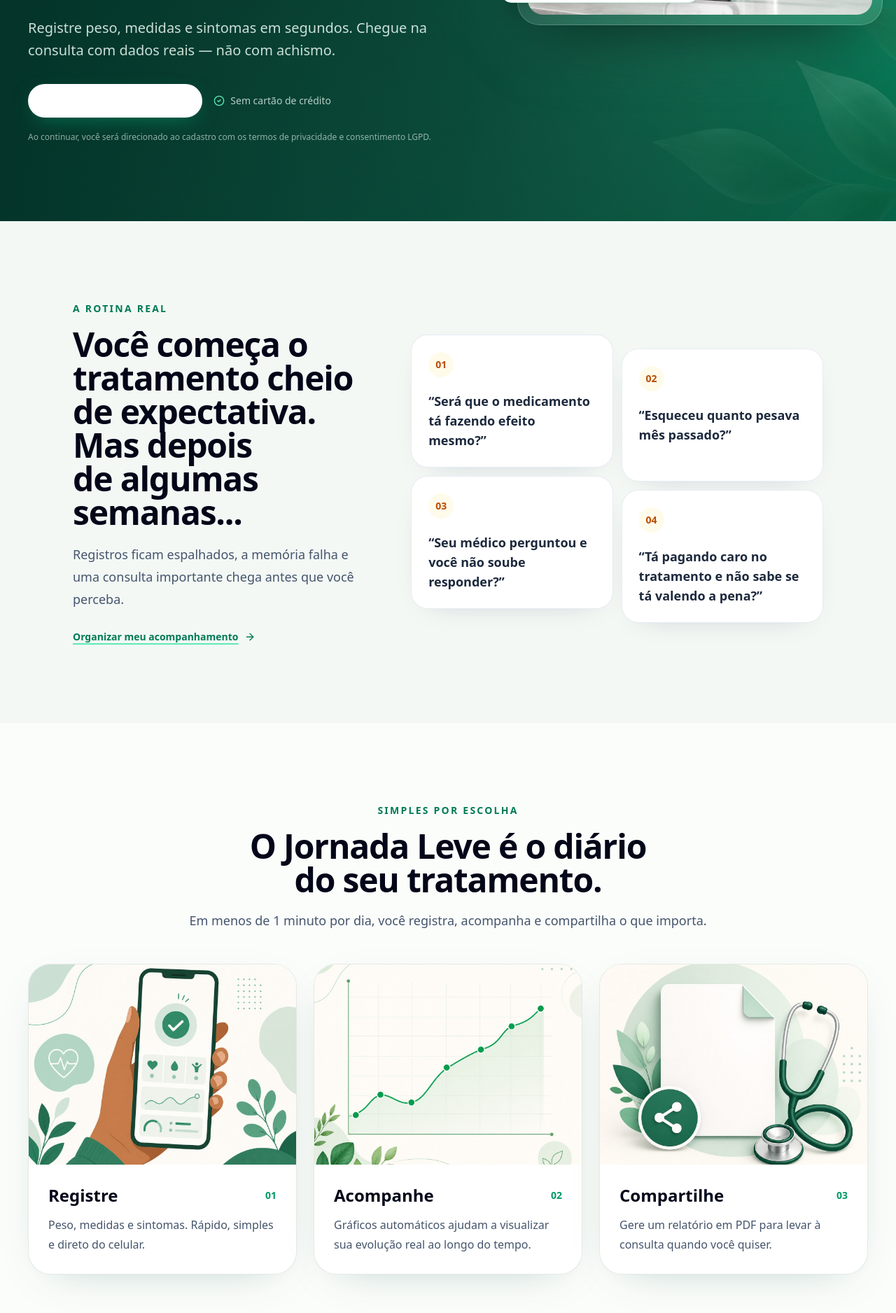
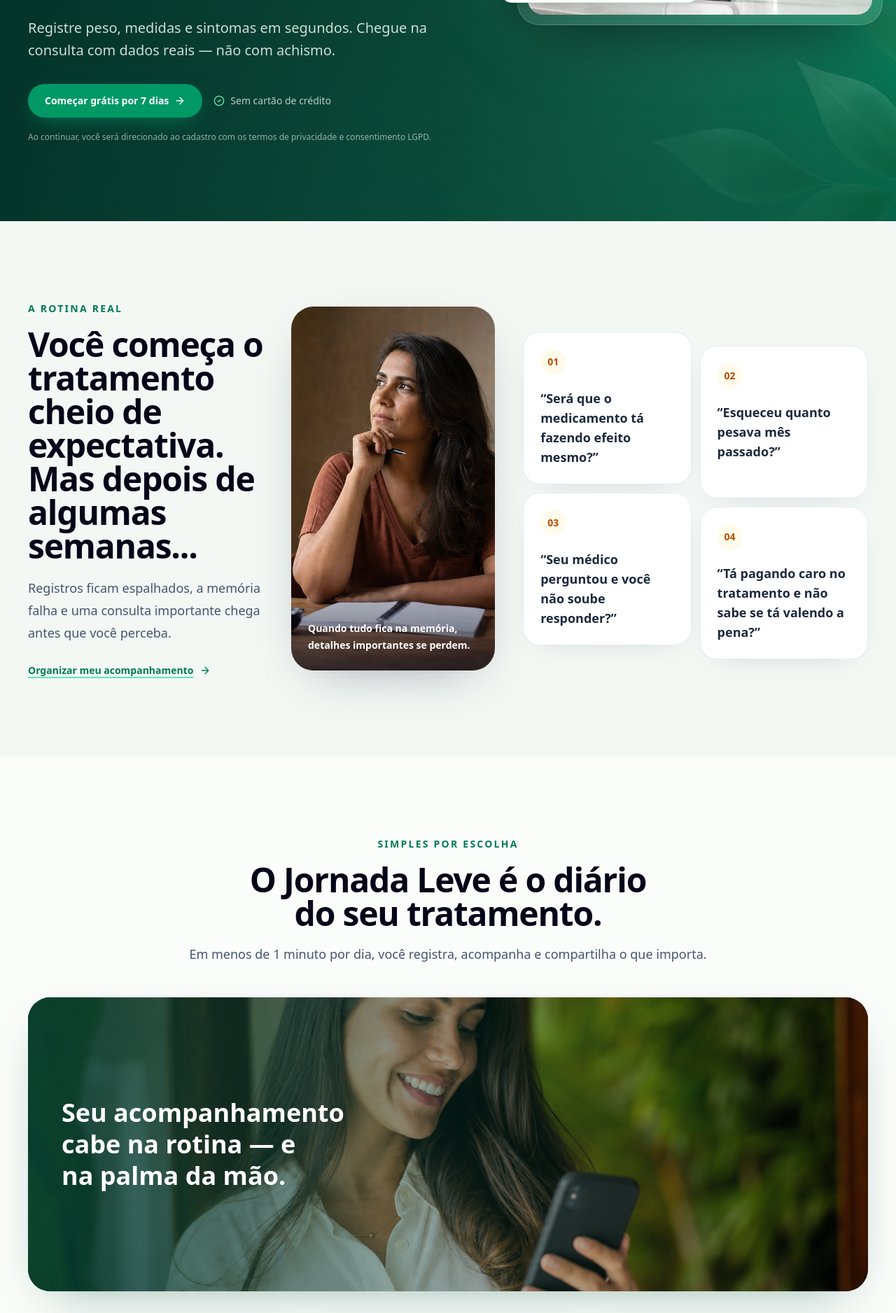
Before and after one commit to EduardoKainan/jornada-leve-saas, a Next.js app in the folder apps/web/: page / in a window 1280 px wide. Shown: the part 600-2476 px from the top of the page at 70% size. Built offline with nearby package versions, Linux system fonts and the light colour scheme; no server answers.

Commit message:
fix: Botões verdes e fotos de mulheres na landing page

```diff
--- a/apps/web/src/app/page.tsx
+++ b/apps/web/src/app/page.tsx
@@ -199,12 +199,12 @@ export default function LandingPage() {
             </a>
           </nav>
           <div className="flex items-center gap-3">
-            <Link href="/entrar" className="hidden text-sm font-semibold text-white transition hover:text-emerald-100 sm:block">
+            <Link href="/entrar" className="hidden min-h-10 items-center rounded-full border border-white/50 px-4 text-sm font-semibold text-white transition hover:border-white hover:bg-white/10 sm:inline-flex">
               Entrar
             </Link>
             <Link
               href="/cadastro"
-              className="inline-flex min-h-10 items-center rounded-full bg-white px-4 text-sm font-bold text-emerald-800 transition hover:bg-emerald-50 focus-visible:outline-none focus-visible:ring-2 focus-visible:ring-white"
+              className="inline-flex min-h-10 items-center rounded-full bg-emerald-600 px-4 text-sm font-bold text-white shadow-[0_8px_24px_-10px_rgba(5,150,105,.8)] transition hover:bg-emerald-500 focus-visible:outline-none focus-visible:ring-2 focus-visible:ring-emerald-300 focus-visible:ring-offset-2 focus-visible:ring-offset-[#063d32]"
             >
               Testar grátis
             </Link>
@@ -237,7 +237,7 @@ export default function LandingPage() {
                 Registre peso, medidas e sintomas em segundos. Chegue na consulta com dados reais — não com achismo.
               </p>
               <div className="mt-8 flex flex-col items-start gap-4 sm:flex-row sm:items-center">
-                <Link href="/cadastro" className={`${primaryButton} bg-white text-emerald-800 hover:bg-emerald-50`}>
+                <Link href="/cadastro" className={primaryButton}>
                   Começar grátis por 7 dias
                   <ArrowRight className="size-4 transition-transform group-hover:translate-x-1" aria-hidden="true" />
                 </Link>
@@ -278,7 +278,7 @@ export default function LandingPage() {
         </section>
 
         <section className="bg-[#f3f8f5] py-20 sm:py-28" aria-labelledby="problema-title">
-          <div className="mx-auto grid max-w-6xl gap-12 px-5 sm:px-8 lg:grid-cols-[.85fr_1.15fr] lg:items-center lg:px-10">
+          <div className="mx-auto grid max-w-7xl gap-10 px-5 sm:px-8 lg:grid-cols-[.75fr_.65fr_1.1fr] lg:items-center lg:px-10">
             <div>
               <span className="text-sm font-bold uppercase tracking-[.16em] text-emerald-700">A rotina real</span>
               <h2 id="problema-title" className="mt-4 text-balance text-3xl font-bold tracking-tight sm:text-4xl lg:text-5xl">
@@ -292,7 +292,20 @@ export default function LandingPage() {
                 <ArrowRight className="size-4" aria-hidden="true" />
               </Link>
             </div>
-            <div className="grid gap-3 sm:grid-cols-2">
+            <figure className="relative min-h-[360px] overflow-hidden rounded-[2rem] shadow-[0_24px_70px_-35px_rgba(15,23,42,.45)] sm:min-h-[440px] lg:min-h-[520px]">
+              <Image
+                src="/landing/foto-mulher-pensativa.jpg"
+                alt="Mulher brasileira refletindo enquanto organiza anotações sobre seu tratamento"
+                fill
+                loading="lazy"
+                sizes="(max-width: 1024px) 92vw, 28vw"
+                className="object-cover"
+              />
+              <div className="absolute inset-x-0 bottom-0 bg-gradient-to-t from-slate-950/75 to-transparent p-6 pt-20 text-white">
+                <figcaption className="text-sm font-semibold leading-6">Quando tudo fica na memória, detalhes importantes se perdem.</figcaption>
+              </div>
+            </figure>
+            <div className="grid gap-3 sm:grid-cols-2 lg:grid-cols-1 xl:grid-cols-2">
               {[
                 'Será que o medicamento tá fazendo efeito mesmo?',
                 'Esqueceu quanto pesava mês passado?',
@@ -317,7 +330,21 @@ export default function LandingPage() {
               </h2>
               <p className="mt-5 text-lg text-slate-600">Em menos de 1 minuto por dia, você registra, acompanha e compartilha o que importa.</p>
             </div>
-            <div className="mt-12 grid gap-6 md:grid-cols-3">
+            <figure className="relative mt-12 min-h-[320px] overflow-hidden rounded-[2rem] bg-emerald-950 shadow-[0_24px_70px_-35px_rgba(6,78,59,.5)] sm:min-h-[420px]">
+              <Image
+                src="/landing/foto-mulher-satisfeita.jpg"
+                alt="Mulher brasileira feliz usando o celular para acompanhar seu tratamento"
+                fill
+                loading="lazy"
+                sizes="(max-width: 1280px) 92vw, 1200px"
+                className="object-cover object-center"
+              />
+              <div className="absolute inset-0 bg-gradient-to-r from-[#063d32]/90 via-[#063d32]/35 to-transparent" />
+              <figcaption className="absolute inset-y-0 left-0 flex max-w-lg items-center p-7 text-white sm:p-12">
+                <span className="text-balance text-2xl font-bold leading-tight sm:text-4xl">Seu acompanhamento cabe na rotina — e na palma da mão.</span>
+              </figcaption>
+            </figure>
+            <div className="mt-8 grid gap-6 md:grid-cols-3">
               {[
                 { image: '/landing/ilustracao-registre.jpg', alt: 'Mão segurando celular com check-in', step: '01', title: 'Registre', text: 'Peso, medidas e sintomas. Rápido, simples e direto do celular.' },
                 { image: '/landing/ilustracao-acompanhe.jpg', alt: 'Gráfico de linha com pontos de evolução', step: '02', title: 'Acompanhe', text: 'Gráficos automáticos ajudam a visualizar sua evolução real ao longo do tempo.' },
@@ -454,7 +481,21 @@ export default function LandingPage() {
                 Milhares de pacientes já usam o Jornada Leve pra acompanhar seu tratamento.
               </h2>
             </div>
-            <div className="mt-12 grid gap-6 md:grid-cols-3">
+            <div className="mt-12 grid gap-6 sm:grid-cols-2 lg:grid-cols-4">
+              <figure className="relative min-h-[360px] overflow-hidden rounded-[2rem] bg-emerald-950 shadow-[0_18px_60px_-35px_rgba(6,78,59,.45)] sm:min-h-0">
+                <Image
+                  src="/landing/foto-mulher-satisfeita.jpg"
+                  alt="Mulher brasileira satisfeita consultando seus registros no celular"
+                  fill
+                  loading="lazy"
+                  sizes="(max-width: 640px) 92vw, (max-width: 1024px) 46vw, 25vw"
+                  className="object-cover object-center"
+                />
+                <div className="absolute inset-0 bg-gradient-to-t from-[#063d32]/90 via-transparent to-transparent" />
+                <figcaption className="absolute inset-x-0 bottom-0 p-7 text-sm font-semibold leading-6 text-white">
+                  Mais clareza para acompanhar cada etapa da sua jornada.
+                </figcaption>
+              </figure>
               {testimonials.map((item) => (
                 <figure key={item.name} className="relative rounded-[2rem] border border-slate-200 bg-white p-7 shadow-[0_18px_60px_-40px_rgba(15,23,42,.35)]">
                   <Quote className="size-9 text-emerald-200" aria-hidden="true" />
@@ -562,7 +603,7 @@ export default function LandingPage() {
               <span className="mx-auto grid size-14 place-items-center rounded-2xl bg-white/10 text-emerald-200 backdrop-blur-sm"><LineChart className="size-7" aria-hidden="true" /></span>
               <h2 id="cta-final-title" className="mt-6 text-balance text-3xl font-bold tracking-tight sm:text-5xl">Sua evolução merece ser registrada. Não confie na memória.</h2>
               <p className="mx-auto mt-5 max-w-xl text-lg leading-8 text-emerald-50/75">Comece hoje e chegue à próxima consulta com uma visão mais clara do seu tratamento.</p>
-              <Link href="/cadastro" className={`${primaryButton} mt-8 bg-white text-emerald-800 hover:bg-emerald-50`}>
+              <Link href="/cadastro" className={`${primaryButton} mt-8`}>
                 Começar grátis agora <ArrowRight className="size-4 transition-transform group-hover:translate-x-1" aria-hidden="true" />
               </Link>
               <p className="mt-4 text-xs text-emerald-50/60">7 dias grátis · Sem cartão · Cancele quando quiser</p>
```
